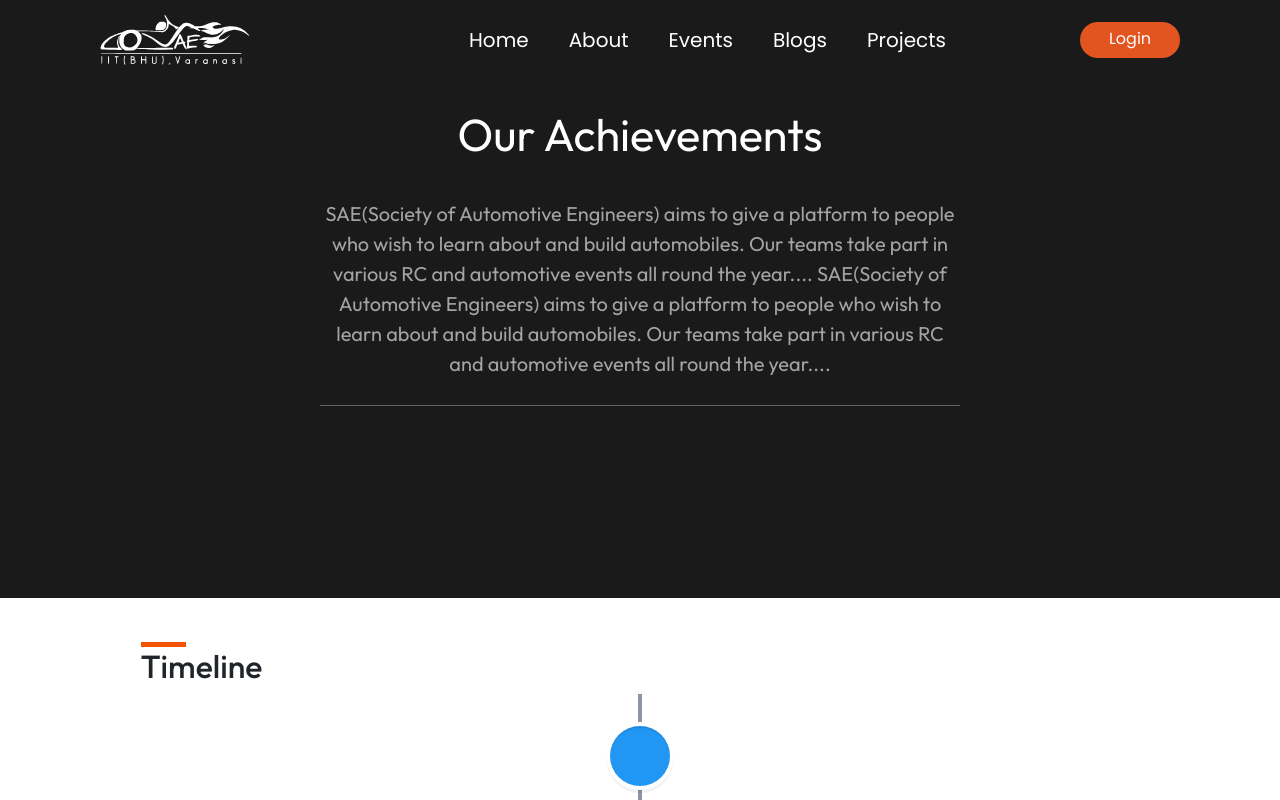
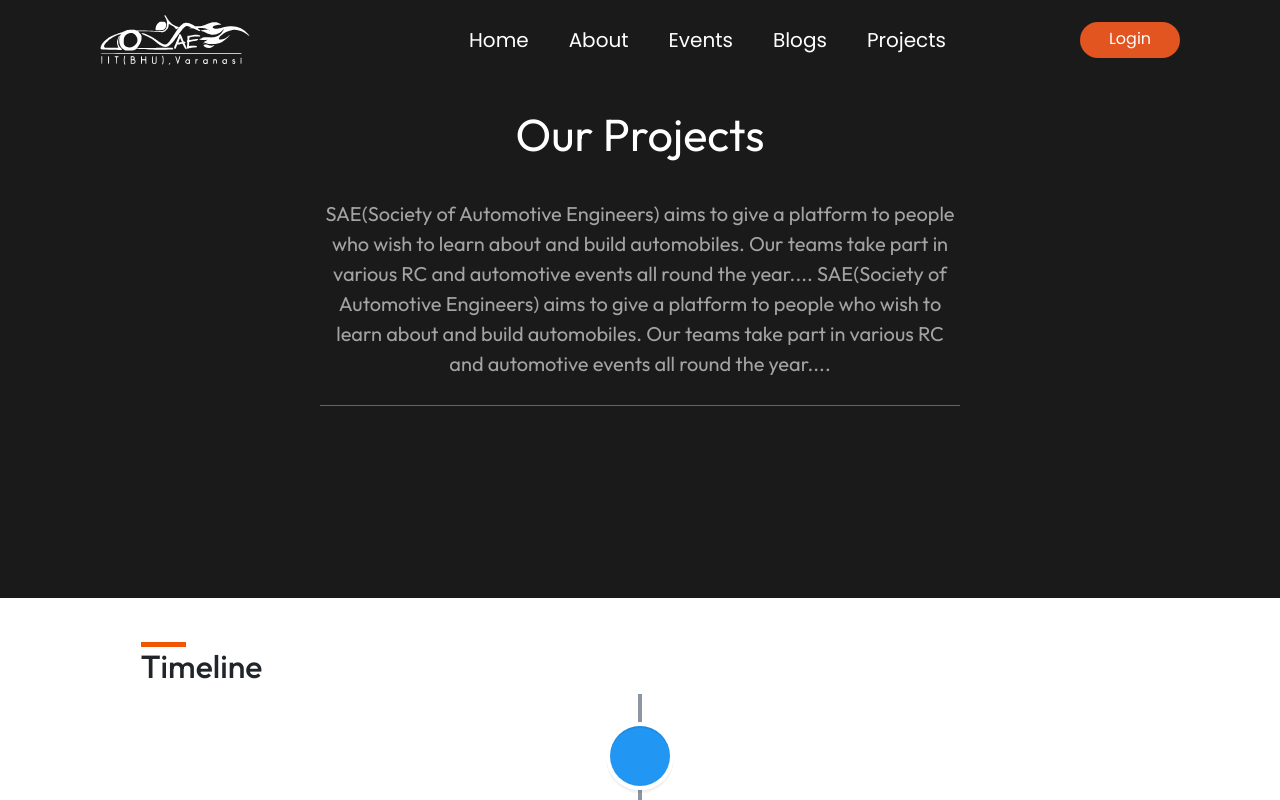
Before and after one commit to automobile-club/Automobile-Website, a Next.js app: page /projects in a window 1280 px wide. Shown: the top 800 px of the page. Built offline with nearby package versions, Linux system fonts and the light colour scheme.

Commit message:
Update index.tsx
Change the heading from Our Achievements to Our Projects

```diff
--- a/pages/projects/index.tsx
+++ b/pages/projects/index.tsx
@@ -34,7 +34,7 @@ export default function Projects() {
       <Navbar BgColor="black" />
       <body className={styles.body}>
         <div className={`${styles.achievements} ${styles.introp}`}>
-          <h1>Our Achievements</h1>
+          <h1>Our Projects</h1>
           <span>
             <h2>
               SAE(Society of Automotive Engineers) aims to give a platform to people who wish to learn about and build automobiles. Our teams take part in various RC and automotive events all round the year.... SAE(Society of Automotive Engineers) aims to give a platform to people who wish to learn about and build automobiles. Our teams take part in various RC and automotive events all round the year....
```
